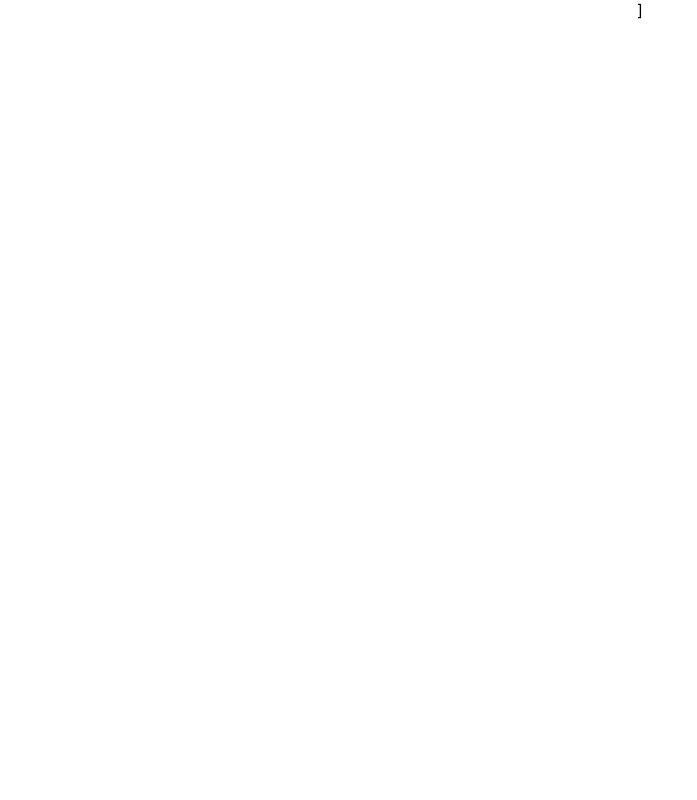
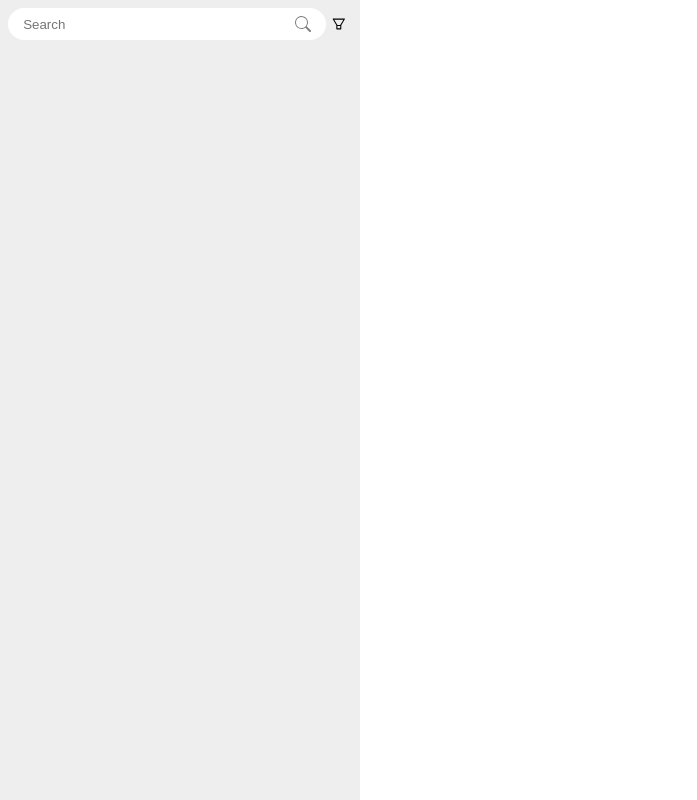
Before and after one commit to navy87/task_tracker, a React (Create React App) app: page / in a window 1280 px wide. Shown: the whole page, without its empty margins (0-697 px from the left). Built offline with nearby package versions, Linux system fonts and the light colour scheme.

Commit message:
added search bar

```diff
--- a/package.json
+++ b/package.json
@@ -10,6 +10,7 @@
         "react-dom": "^17.0.2",
         "react-icons": "^4.2.0",
         "react-scripts": "4.0.3",
+        "styled-components": "^5.3.0",
         "web-vitals": "^1.0.1"
     },
     "scripts": {
--- a/src/App.css
+++ /dev/null
@@ -1,38 +0,0 @@
-.App {
-  text-align: center;
-}
-
-.App-logo {
-  height: 40vmin;
-  pointer-events: none;
-}
-
-@media (prefers-reduced-motion: no-preference) {
-  .App-logo {
-    animation: App-logo-spin infinite 20s linear;
-  }
-}
-
-.App-header {
-  background-color: #282c34;
-  min-height: 100vh;
-  display: flex;
-  flex-direction: column;
-  align-items: center;
-  justify-content: center;
-  font-size: calc(10px + 2vmin);
-  color: white;
-}
-
-.App-link {
-  color: #61dafb;
-}
-
-@keyframes App-logo-spin {
-  from {
-    transform: rotate(0deg);
-  }
-  to {
-    transform: rotate(360deg);
-  }
-}
--- a/src/App.js
+++ b/src/App.js
@@ -1,17 +1,12 @@
-import "./App.css";
-
-// "@iconify/icons-akar-icons": "^1.1.17",
-// "@iconify/icons-ant-design": "^1.1.0",
-// "@iconify/icons-bx": "^1.1.2",
-// "@iconify/icons-carbon": "^1.1.5",
-// "@iconify/icons-clarity": "^1.1.1",
-// "@iconify/icons-dashicons": "^1.1.0",
-// "@iconify/icons-flat-color-icons": "^1.1.0",
-// "@iconify/icons-fluent": "^1.1.23",
-// "@iconify/react": "^1.1.4",
+import SideBar from "./components/sidebar/SideBar";
+import "./styles/App.css";
 
 function App() {
-    return <div className="App">]</div>;
+    return (
+        <div className="App">
+            <SideBar />
+        </div>
+    );
 }
 
 export default App;
--- /dev/null
+++ b/src/components/sidebar/SearchBar.js
@@ -0,0 +1,15 @@
+import { BsSearch } from "react-icons/bs";
+import { AiOutlineFilter } from "react-icons/ai";
+const SearchBar = () => {
+    return (
+        <div id="searchbar">
+            <div className="searchbox">
+                <input type="text" placeholder="Search" />
+                <BsSearch className="search_btn" />
+            </div>
+            <AiOutlineFilter className="filter_btn" />
+        </div>
+    );
+};
+
+export default SearchBar;
--- /dev/null
+++ b/src/components/sidebar/SideBar.js
@@ -0,0 +1,12 @@
+import "../../styles/sidebar/sidebar.css";
+import SearchBar from "./SearchBar";
+
+const SideBar = () => {
+    return (
+        <div id="sidebar">
+            <SearchBar />
+        </div>
+    );
+};
+
+export default SideBar;
--- a/src/index.css
+++ /dev/null
@@ -1,13 +0,0 @@
-body {
-  margin: 0;
-  font-family: -apple-system, BlinkMacSystemFont, 'Segoe UI', 'Roboto', 'Oxygen',
-    'Ubuntu', 'Cantarell', 'Fira Sans', 'Droid Sans', 'Helvetica Neue',
-    sans-serif;
-  -webkit-font-smoothing: antialiased;
-  -moz-osx-font-smoothing: grayscale;
-}
-
-code {
-  font-family: source-code-pro, Menlo, Monaco, Consolas, 'Courier New',
-    monospace;
-}
--- /dev/null
+++ b/src/styles/index.css
@@ -0,0 +1,9 @@
+* {
+    margin: 0;
+    padding: 0;
+    box-sizing: content-box;
+}
+
+body {
+    font-family: "Roboto", sans-serif;
+}
--- /dev/null
+++ b/src/styles/sidebar/sidebar.css
@@ -0,0 +1,47 @@
+#sidebar {
+  width: 20%;
+  min-width: 360px;
+  height: 100vh;
+  background-color: #eee;
+}
+
+#sidebar #searchbar {
+  display: -webkit-box;
+  display: -ms-flexbox;
+  display: flex;
+  padding: 0.5rem;
+}
+
+#sidebar #searchbar .searchbox {
+  display: -webkit-box;
+  display: -ms-flexbox;
+  display: flex;
+  -webkit-box-align: center;
+      -ms-flex-align: center;
+          align-items: center;
+  -webkit-box-pack: center;
+      -ms-flex-pack: center;
+          justify-content: center;
+  background-color: white;
+  width: 90%;
+  padding: 0.5rem;
+  border-radius: 2rem;
+}
+
+#sidebar #searchbar .searchbox input {
+  width: 90%;
+  border: none;
+  outline: none;
+}
+
+#sidebar #searchbar .searchbox .search_btn {
+  cursor: pointer;
+  color: gray;
+}
+
+#sidebar #searchbar .filter_btn {
+  cursor: pointer;
+  padding: 5px;
+  margin: auto 0;
+}
+/*# sourceMappingURL=sidebar.css.map */
--- /dev/null
+++ b/src/styles/sidebar/sidebar.scss
@@ -0,0 +1,38 @@
+#sidebar {
+    width: 20%;
+    min-width: 360px;
+    height: 100vh;
+    background-color: #eee;
+
+    #searchbar {
+        display: flex;
+        padding: 0.5rem;
+
+        .searchbox {
+            display: flex;
+            align-items: center;
+            justify-content: center;
+            background-color: white;
+            width: 90%;
+            padding: 0.5rem;
+            border-radius: 2rem;
+
+            input {
+                width: 90%;
+                border: none;
+                outline: none;
+            }
+
+            .search_btn {
+                cursor: pointer;
+                color: gray;
+            }
+        }
+
+        .filter_btn {
+            cursor: pointer;
+            padding: 5px;
+            margin: auto 0;
+        }
+    }
+}
```
Also changed, not shown: src/index.js (+9 -9 lines), src/styles/App.css (added), 2 other files (tests, documents, lock files or other folders).
